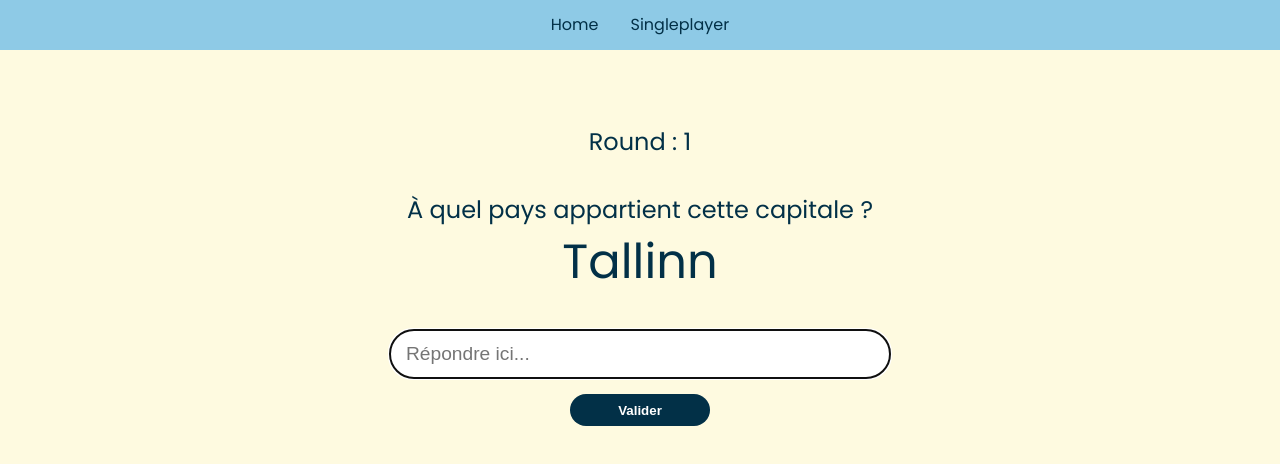
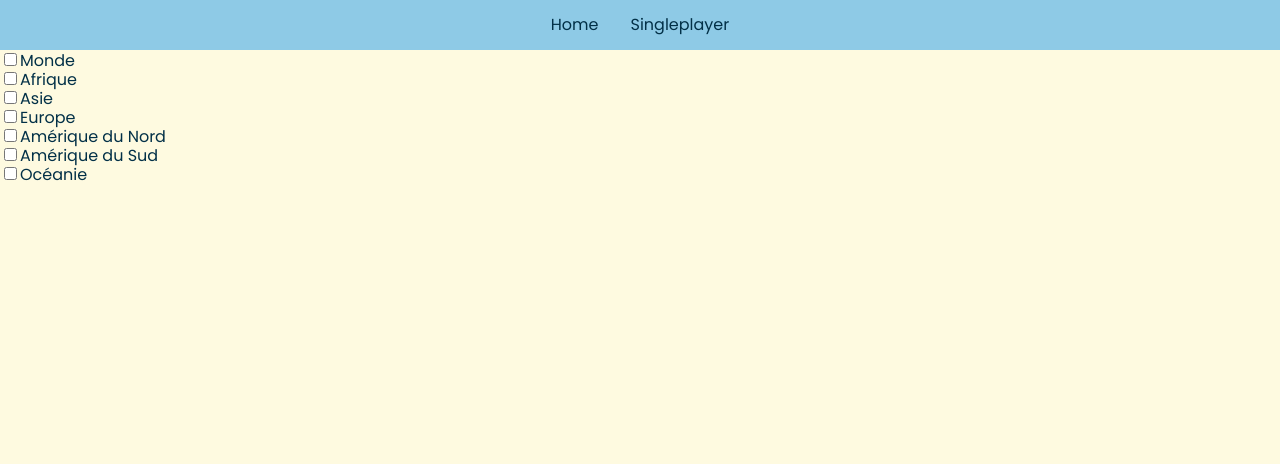
Before and after one commit to rqphy/geo_quizz, a React (Vite) app: page /singleplayer in a window 1280 px wide. Shown: the top 464 px of the page. Built offline with nearby package versions, Linux system fonts and the light colour scheme.

Commit message:
:construction: create pre game form to chose which continents will be in the game, logic is done, it needs styling tho

```diff
--- /dev/null
+++ b/src/components/LobbyForm/CheckInput.tsx
@@ -0,0 +1,25 @@
+interface ICheckInput {
+	label: string
+	slug: string
+	checked: boolean
+	onChange: any
+}
+
+export default function CheckInput({
+	label,
+	slug,
+	checked,
+	onChange,
+}: ICheckInput) {
+	return (
+		<div>
+			<input
+				type="checkbox"
+				id={slug}
+				checked={checked}
+				onChange={onChange}
+			/>
+			<label htmlFor={slug}>{label}</label>
+		</div>
+	)
+}
--- /dev/null
+++ b/src/components/LobbyForm/LobbyForm.tsx
@@ -0,0 +1,61 @@
+import "./lobbyform.scss"
+import CheckInput from "./CheckInput"
+import continentsList from "../../data/FR/continents.json"
+import { useState } from "react"
+
+export default function LobbyForm() {
+	const [checkAll, setCheckAll] = useState<boolean>(false)
+	const [items, setItems] = useState(
+		continentsList.map((continent) => ({
+			...continent,
+			checked: false,
+		}))
+	)
+
+	const handleCheckAll = (_event: any) => {
+		const { checked } = _event.target
+		setCheckAll(checked)
+
+		const updatedItems = items.map((item) => ({
+			...item,
+			checked: checked,
+		}))
+		setItems(updatedItems)
+	}
+
+	const handleItemChange = (_event: any, slug: string) => {
+		const { checked } = _event.target
+		const updatedItems = items.map((item) =>
+			item.slug === slug ? { ...item, checked: checked } : item
+		)
+		setItems(updatedItems)
+
+		const allChecked = updatedItems.every((item) => item.checked)
+		setCheckAll(allChecked)
+	}
+
+	return (
+		<form>
+			<div className="checkall">
+				<input
+					type="checkbox"
+					id="checkall"
+					checked={checkAll}
+					onChange={handleCheckAll}
+				/>
+				<label htmlFor="checkall">Monde</label>
+			</div>
+			{items.map((item) => (
+				<CheckInput
+					key={item.slug}
+					label={item.label}
+					slug={item.slug}
+					checked={item.checked}
+					onChange={(_event: any) =>
+						handleItemChange(_event, item.slug)
+					}
+				/>
+			))}
+		</form>
+	)
+}
--- a/src/routes/singleplayer/SinglePlayer.tsx
+++ b/src/routes/singleplayer/SinglePlayer.tsx
@@ -1,15 +1,17 @@
 import Quizz from "../../components/Quizz/Quizz"
+import Lobbyform from "../../components/LobbyForm/LobbyForm"
 import EuropeFR from "../../data/FR/europe.json"
-import AfricaFR from '../../data/FR/africa.json'
-import AsiaFR from '../../data/FR/asia.json'
-import NorthAmericaFR from '../../data/FR/north_america.json'
-import SouthAmericaFR from '../../data/FR/south_america.json'
-import OceaniaFR from '../../data/FR/oceania.json'
+import AfricaFR from "../../data/FR/africa.json"
+import AsiaFR from "../../data/FR/asia.json"
+import NorthAmericaFR from "../../data/FR/north_america.json"
+import SouthAmericaFR from "../../data/FR/south_america.json"
+import OceaniaFR from "../../data/FR/oceania.json"
 
 export default function SinglePlayer() {
 	return (
 		<section className="game">
-			<Quizz countriesList={EuropeFR} />
+			{/* <Quizz countriesList={EuropeFR} /> */}
+			<Lobbyform />
 		</section>
 	)
 }
```
Also changed, not shown: src/components/LobbyForm/lobbyform.scss (added).
